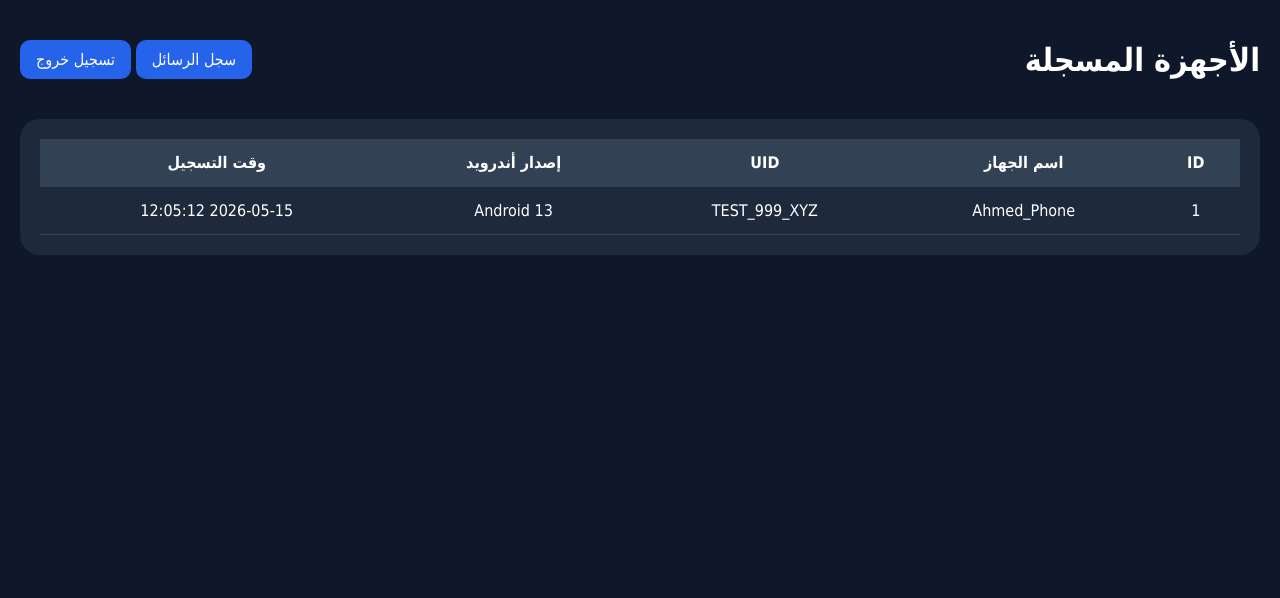
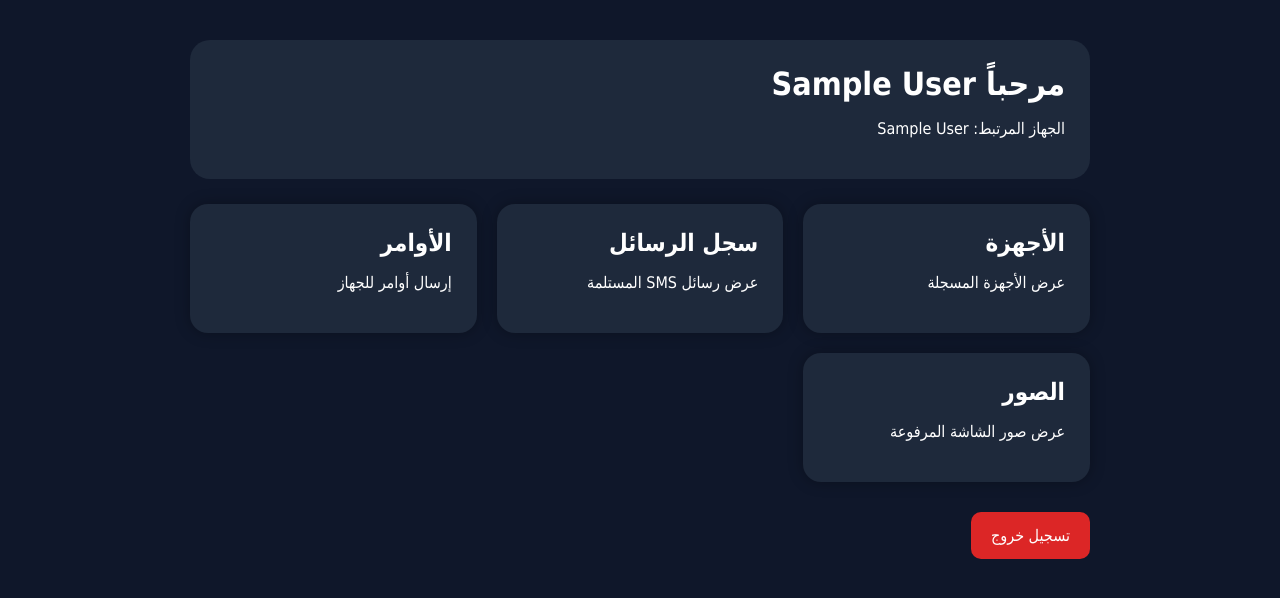
Before and after one commit to mortza99r/parental-control-api, a PHP site: page /dashboard.php in a window 1280 px wide. Shown: the top 598 px of the page. Run offline with PHP 8.4, Linux system fonts and the light colour scheme; the visitor is signed in with stand-in values (Sample User, id 1); data comes from the database, SQL or seed files in the repository.

Commit message:
Update dashboard.php

```diff
--- a/dashboard.php
+++ b/dashboard.php
@@ -1,105 +1,136 @@
 <?php
 session_start();
-include 'db_config.php';
 
 if (!isset($_SESSION['device_id'])) {
     header("Location: index.php");
     exit;
 }
 
-$stmt = $conn->query("SELECT * FROM devices ORDER BY id DESC");
-$devices = $stmt->fetchAll(PDO::FETCH_ASSOC);
+$parentName = $_SESSION['parent_name'];
+$deviceName = $_SESSION['device_name'];
 ?>
 
 <!DOCTYPE html>
 <html lang="ar" dir="rtl">
+
 <head>
 <meta charset="UTF-8">
 <meta name="viewport" content="width=device-width, initial-scale=1.0">
-<title>الأجهزة المسجلة</title>
+
+<title>لوحة التحكم</title>
+
 <style>
+
 body{
     background:#0f172a;
-    color:white;
     font-family:Tahoma;
     margin:0;
-    padding:20px;
+    color:white;
+}
+
+.container{
+    width:90%;
+    max-width:900px;
+    margin:auto;
+    margin-top:40px;
+}
+
+.header{
+    background:#1e293b;
+    padding:25px;
+    border-radius:20px;
+    margin-bottom:25px;
 }
 
 h1{
-    margin-bottom:20px;
+    margin:0;
 }
 
-.top-bar{
-    display:flex;
-    justify-content:space-between;
-    align-items:center;
-    margin-bottom:20px;
+.cards{
+    display:grid;
+    grid-template-columns:repeat(auto-fit,minmax(220px,1fr));
+    gap:20px;
 }
 
-a{
+.card{
+    background:#1e293b;
+    padding:25px;
+    border-radius:18px;
+    text-decoration:none;
     color:white;
-    text-decoration:none;
-    background:#2563eb;
-    padding:10px 16px;
-    border-radius:10px;
+    transition:0.3s;
+    box-shadow:0 0 15px rgba(0,0,0,0.3);
 }
 
-.table-box{
-    background:#1e293b;
-    padding:20px;
-    border-radius:20px;
+.card:hover{
+    transform:translateY(-5px);
+    background:#334155;
 }
 
-.table{
-    width:100%;
-    border-collapse:collapse;
+.card h2{
+    margin-top:0;
+    margin-bottom:10px;
 }
 
-.table th,
-.table td{
-    padding:14px;
-    border-bottom:1px solid #334155;
-    text-align:center;
+.logout{
+    margin-top:30px;
+    display:inline-block;
+    background:#dc2626;
+    color:white;
+    padding:14px 20px;
+    border-radius:10px;
+    text-decoration:none;
 }
 
-.table th{
-    background:#334155;
+.logout:hover{
+    background:#b91c1c;
 }
+
 </style>
+
 </head>
+
 <body>
 
-<div class="top-bar">
-    <h1>الأجهزة المسجلة</h1>
+<div class="container">
 
-    <div>
-        <a href="sms_logs.php">سجل الرسائل</a>
-        <a href="logout.php">تسجيل خروج</a>
+    <div class="header">
+        <h1>مرحباً <?php echo htmlspecialchars($parentName); ?></h1>
+
+        <p>
+            الجهاز المرتبط:
+            <?php echo htmlspecialchars($deviceName); ?>
+        </p>
     </div>
-</div>
 
-<div class="table-box">
-<table class="table">
-<tr>
-    <th>ID</th>
-    <th>اسم الجهاز</th>
-    <th>UID</th>
-    <th>إصدار أندرويد</th>
-    <th>وقت التسجيل</th>
-</tr>
+    <div class="cards">
 
-<?php foreach($devices as $device): ?>
-<tr>
-    <td><?php echo $device['id']; ?></td>
-    <td><?php echo $device['child_name']; ?></td>
-    <td><?php echo $device['device_unique_id']; ?></td>
-    <td><?php echo $device['android_version']; ?></td>
-    <td><?php echo $device['created_at']; ?></td>
-</tr>
-<?php endforeach; ?>
+        <a class="card" href="devices.php">
+            <h2>الأجهزة</h2>
+            <p>عرض الأجهزة المسجلة</p>
+        </a>
 
-</table>
+        <a class="card" href="sms_logs.php">
+            <h2>سجل الرسائل</h2>
+            <p>عرض رسائل SMS المستلمة</p>
+        </a>
+
+        <a class="card" href="commands.php">
+            <h2>الأوامر</h2>
+            <p>إرسال أوامر للجهاز</p>
+        </a>
+
+        <a class="card" href="screenshots.php">
+            <h2>الصور</h2>
+            <p>عرض صور الشاشة المرفوعة</p>
+        </a>
+
+    </div>
+
+    <a class="logout" href="logout.php">
+        تسجيل خروج
+    </a>
+
 </div>
 
 </body>
```
